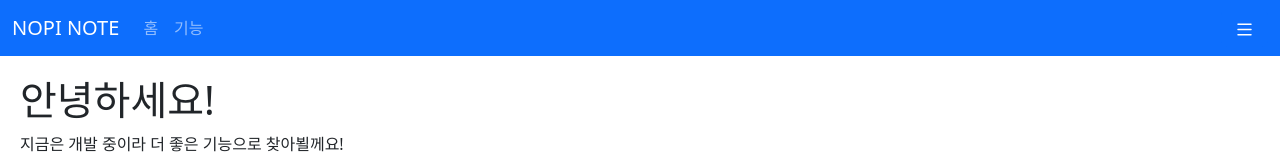
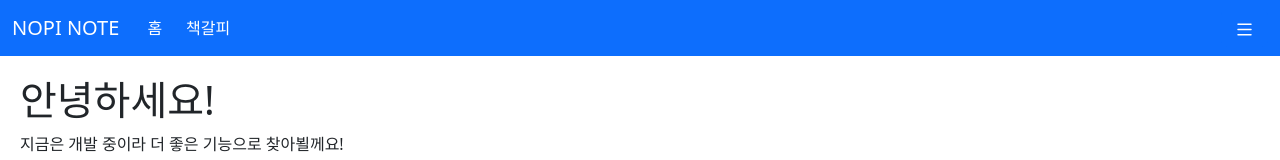
Before and after one commit to yeong-hyeon-kim/IRIS, a React (Create React App) app: page / in a window 1280 px wide. Shown: the top 160 px of the page. Built offline with nearby package versions, Linux system fonts and the light colour scheme.

Commit message:
Navbar Router 적용.

```diff
--- a/src/App.css
+++ b/src/App.css
@@ -16,10 +16,21 @@ li {
   overflow: auto;
 }
 
-.introduce{
-  /* background-color: #3381ff; */
-  /* color: #fff; */
+.Introduce {
   border-radius: 5px;
   margin: 10px;
   padding: 10px;
 }
+
+.RouteLink {
+  color: #fff;
+  text-decoration: none;
+  padding: 4px;
+}
+
+.RouteLink:hover {
+  color: #000000;
+  background-color: #fff;
+  border-radius: 4px;
+  padding: 4px;
+}
--- a/src/components/home.tsx
+++ b/src/components/home.tsx
@@ -1,4 +1,5 @@
 import React from "react";
+import {Link} from "react-router-dom";
 import Accordion from "react-bootstrap/Accordion";
 import Button from "react-bootstrap/Button";
 import Offcanvas from "react-bootstrap/Offcanvas";
@@ -36,8 +37,18 @@ function Home({
         <Container fluid>
           <Navbar.Brand href="#home">NOPI NOTE</Navbar.Brand>
           <Nav className="me-auto">
-            <Nav.Link href="#home">홈</Nav.Link>
-            <Nav.Link href="#features">기능</Nav.Link>
+            {/* <Nav.Link href="#home">홈</Nav.Link>
+            <Nav.Link href="#features">기능</Nav.Link> */}
+            <Nav.Item className="nav-link">
+              <Link className="RouteLink me-auto" to="/">
+                홈
+              </Link>
+            </Nav.Item>
+            <Nav.Item className="nav-link">
+              <Link className="RouteLink me-auto" to="/link">
+                책갈피
+              </Link>
+            </Nav.Item>
           </Nav>
           <Nav>
             <Nav.Item>
--- a/src/components/introduce.tsx
+++ b/src/components/introduce.tsx
@@ -1,12 +1,12 @@
-type IntroduceProps ={
+type IntroduceProps = {
   title: string;
   content: string;
-}
+};
 
-function Introduce({title, content}: IntroduceProps) {
+function Introduce({ title, content }: IntroduceProps) {
   return (
     <>
-      <article className="introduce">
+      <article className="Introduce">
         <h1>{title}</h1>
         <p>{content}</p>
       </article>
```
